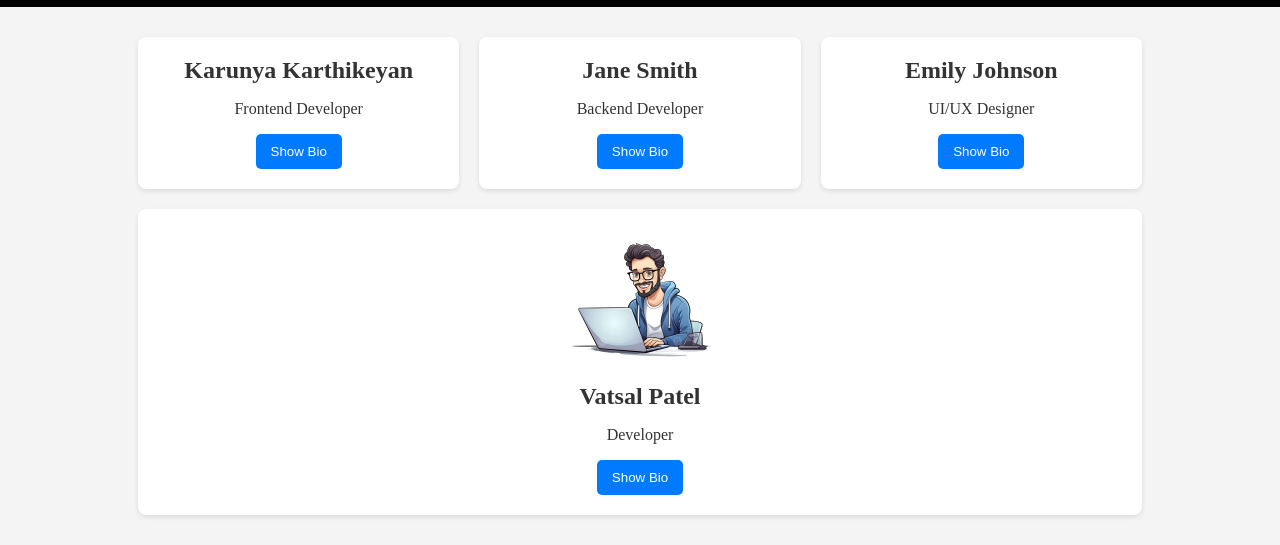
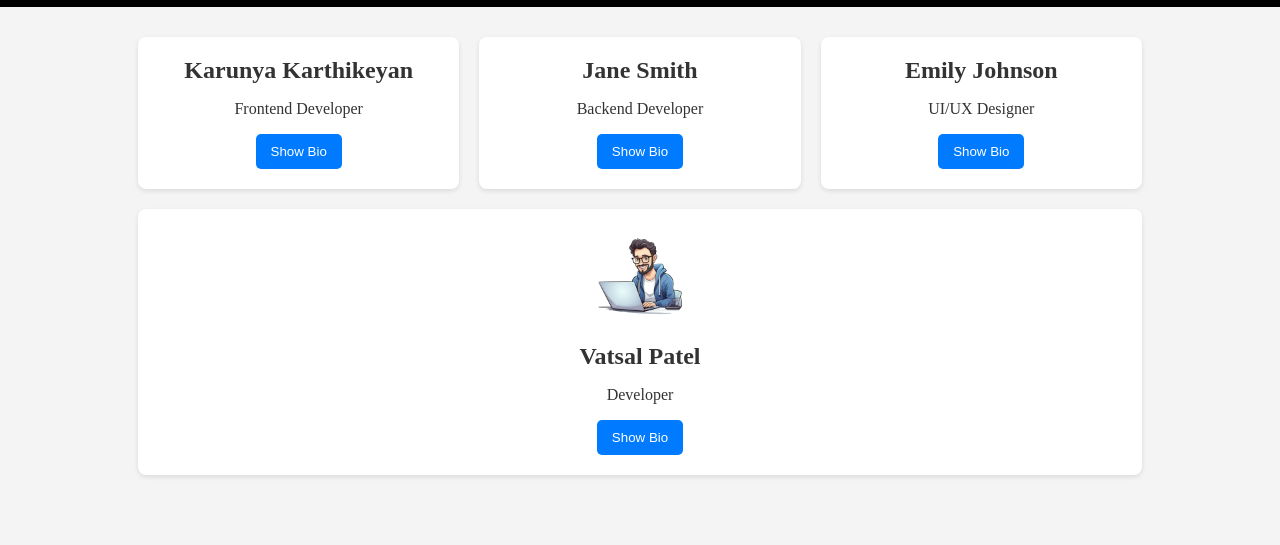
Before and after one commit to Karunya-Karthikeyan/ITSC3155_GroupWebpage_Activity, a plain HTML site: page index.html in a window 1280 px wide. Shown: the part 301-846 px from the top of the page. After the commit the page ends 806 px from the top, so only its background shows below. Drawn offline with Linux system fonts and the light colour scheme.

Commit message:
feat: changed layout style

```diff
--- a/style.css
+++ b/style.css
@@ -89,3 +89,10 @@ button {
 button:hover {
     background: #0056b3;
 }
+
+.profile-pic {
+    width: 100px; /* Set width as needed */
+    height: auto; /* Maintain aspect ratio */
+    border-radius: 50%; /* Make the image circular */
+    margin-bottom: 10px;
+}
```
